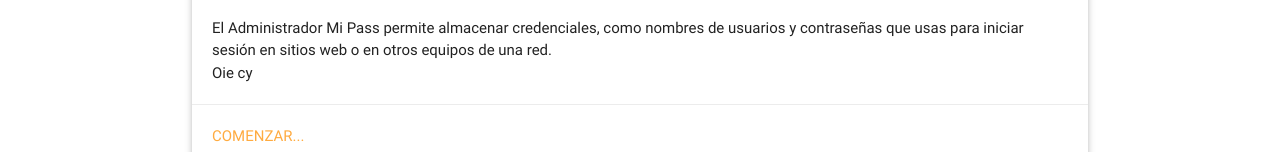
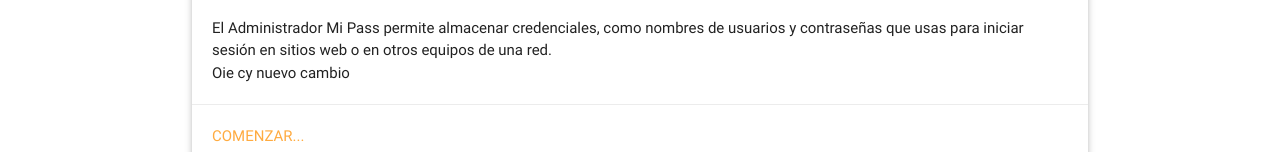
Before and after one commit to danordcor/git_facilito, a plain HTML site: page index.html in a window 1280 px wide. Shown: the part 579-731 px from the top of the page. Drawn offline with Linux system fonts and the light colour scheme.

Commit message:
primer cambio

```diff
--- a/index.html
+++ b/index.html
@@ -45,7 +45,7 @@
             </div>
             <div class="card-content">
               <p>El Administrador Mi Pass permite almacenar credenciales, como nombres de usuarios y contraseñas que usas para iniciar sesión en sitios web o en otros equipos de una red.</p>
-              <p> Oie cy
+              <p> Oie cy nuevo cambio
               </p>
             </div>
             <div class="card-action">
```
